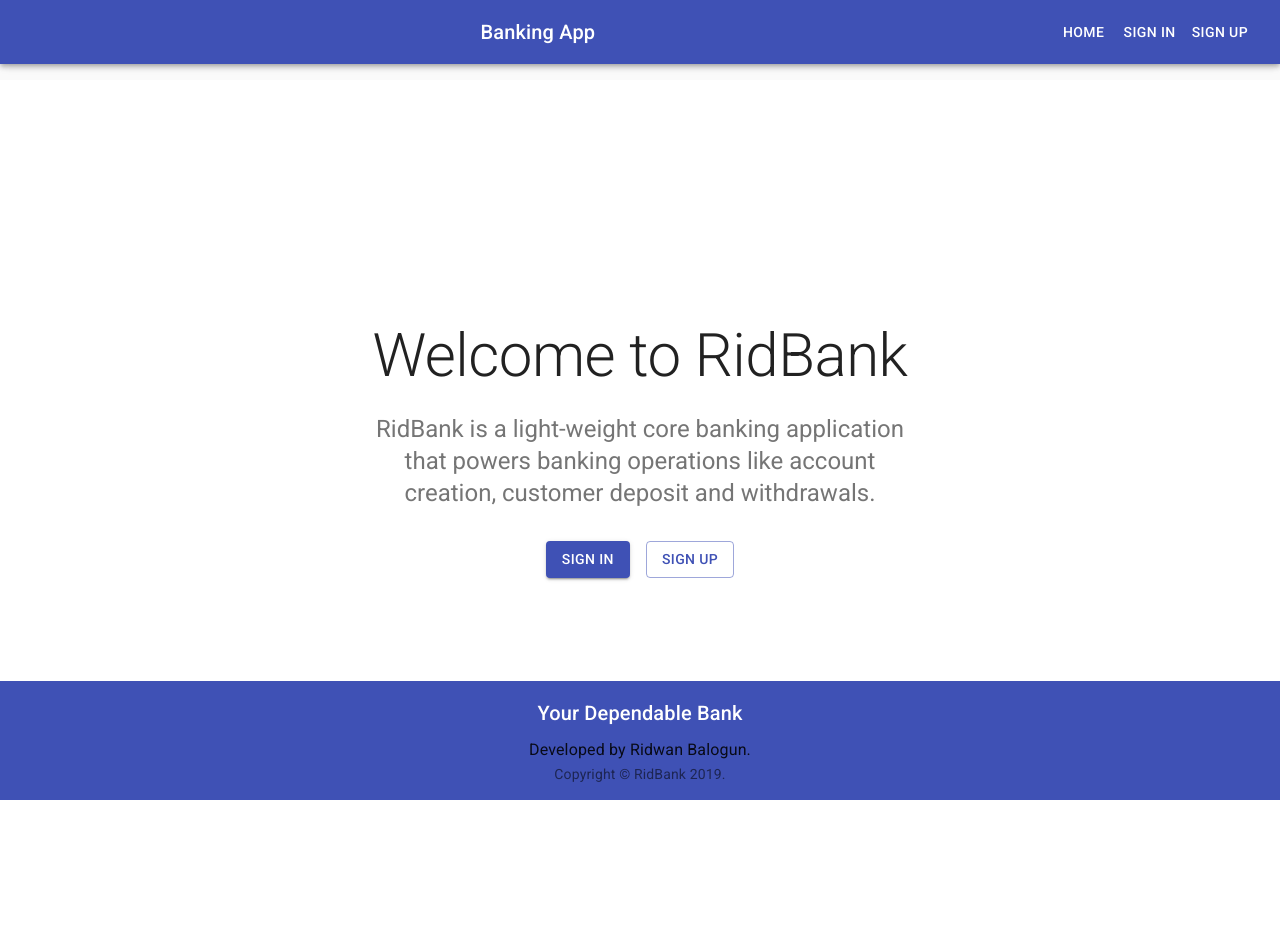
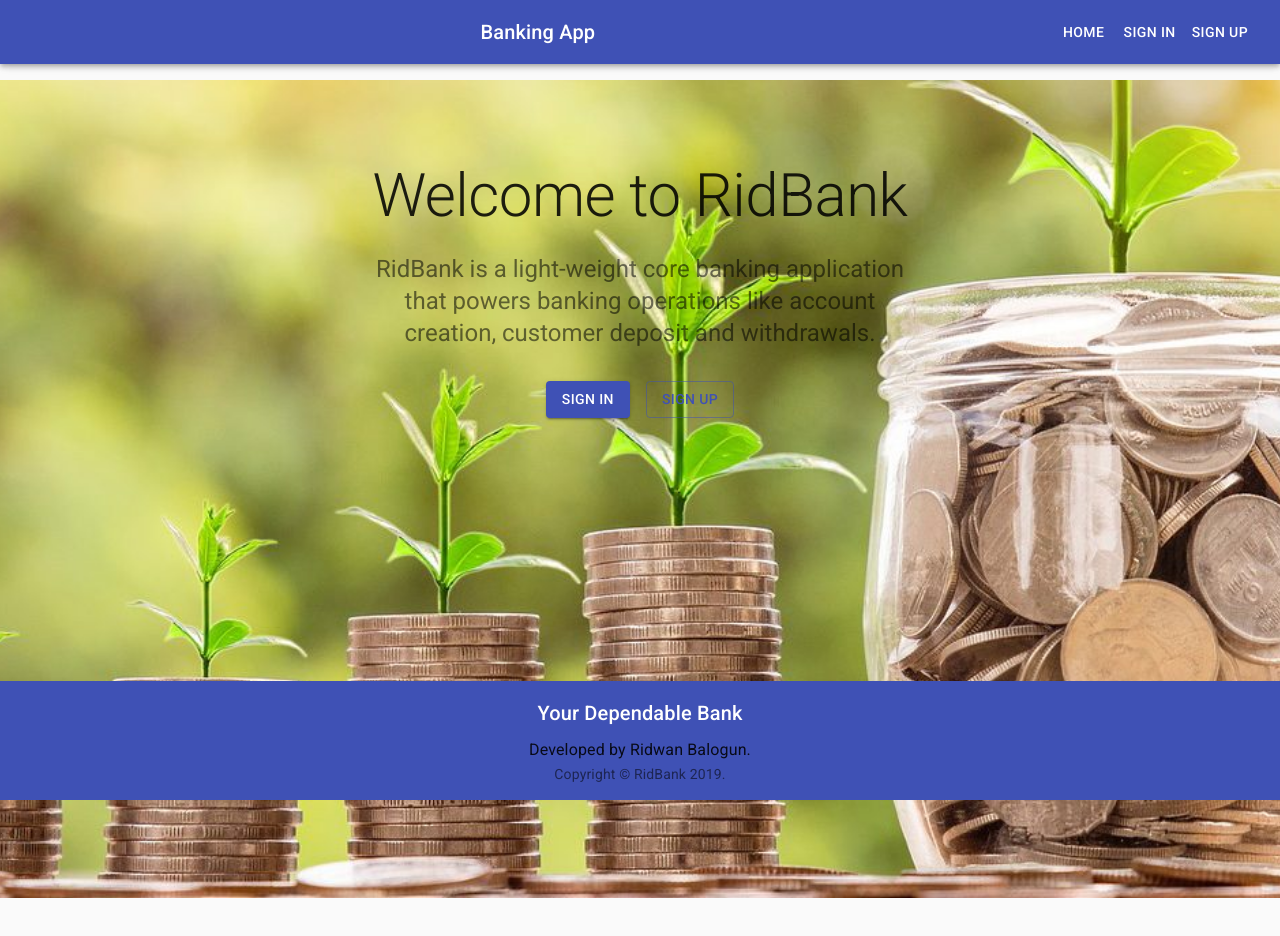
Before and after one commit to ridbay/Banka-React, a React (Create React App) app: page / in a window 1280 px wide. Shown: the top 936 px of the page. After the commit the page ends 898 px from the top, so only its background shows below. Built offline with nearby package versions, Linux system fonts and the light colour scheme; the HTML template or start-up script is replaced by a standard one.

Commit message:
Add Homepage background image

```diff
--- a/src/pages/Home.jsx
+++ b/src/pages/Home.jsx
@@ -13,22 +13,17 @@ import Image from '../img/bg.jpg'
 
 
 const useStyles = makeStyles(theme => ({
-  root: {
-    display: 'flex',
-    flexDirection: 'column',
-    minHeight: '20vh',
-  },
-  paperContainer: {
+
+
+  heroContent: {
+    // backgroundColor: theme.palette.background.paper,
     backgroundImage: `url(${Image})`,
+    padding: theme.spacing(10, 0, 60),
     backgroundRepeat: "no-repeat",
     backgroundPosition: "center center",
     backgroundSize: "cover",
     backgroundAttachment: "fixed",
     height: "100%"
-  },
-  heroContent: {
-    backgroundColor: theme.palette.background.paper,
-    padding: theme.spacing(30, 0, 60),
   },
   heroButtons: {
     marginTop: theme.spacing(4),
@@ -40,16 +35,11 @@ const useStyles = makeStyles(theme => ({
 
 const Home = () => {
   const classes = useStyles();
-  const background = {
-    backgroundImage: `url(${Image})`,
-    backgroundSize: 'cover',
-    overflow: 'hidden',
-  };
+
   return (
-    <React.Fragment className={classes.root}>
+    <React.Fragment>
       <main>
-        <div style={{...background}}>
-        {/* Hero unit */}
+
         <div className={classes.heroContent}>
           <Container maxWidth="sm">
             <Typography component="h1" variant="h2" align="center" color="textPrimary" gutterBottom>
@@ -79,7 +69,7 @@ const Home = () => {
             </div>
           </Container>
         </div>
-        </div>
+
       </main>
 
     </React.Fragment>
```
